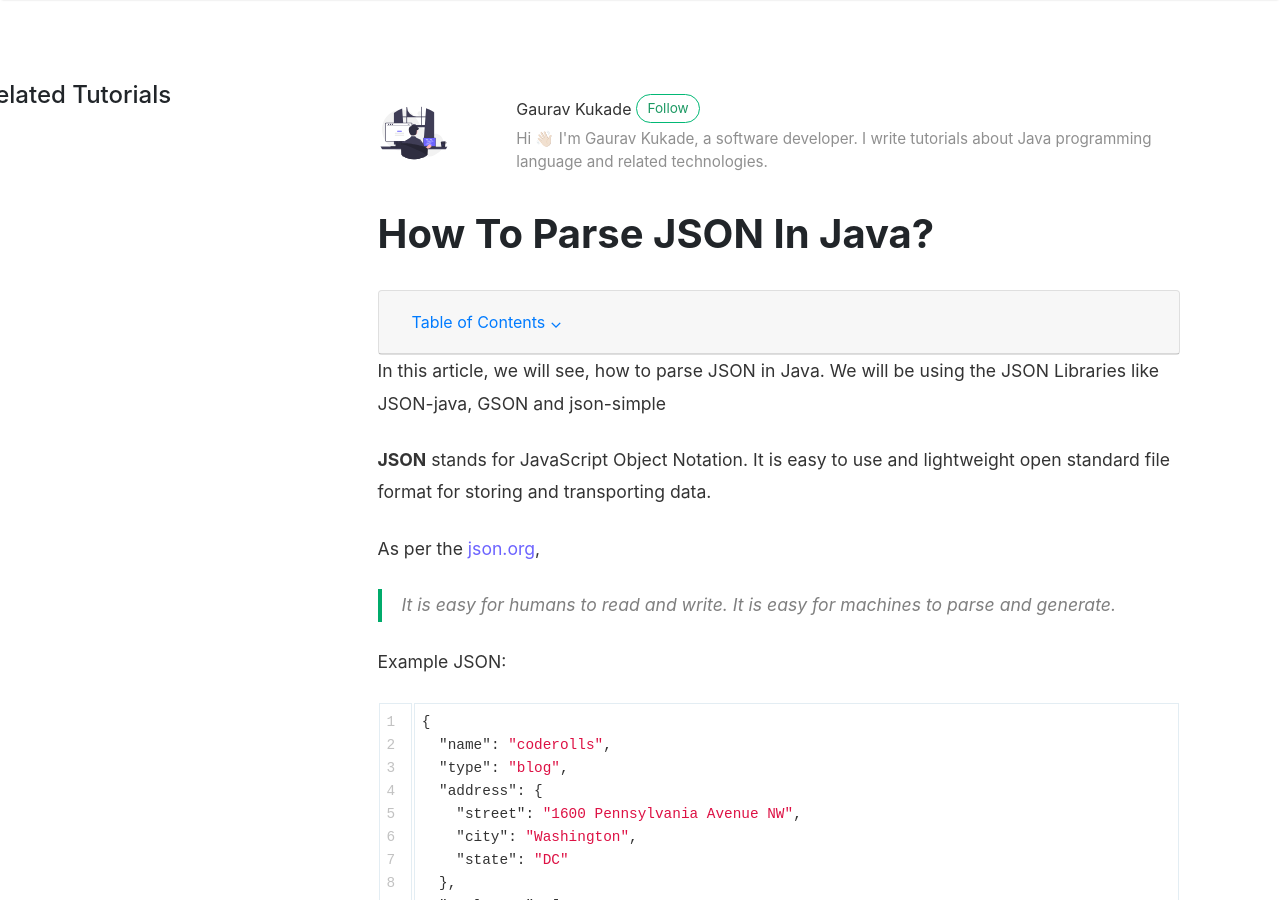
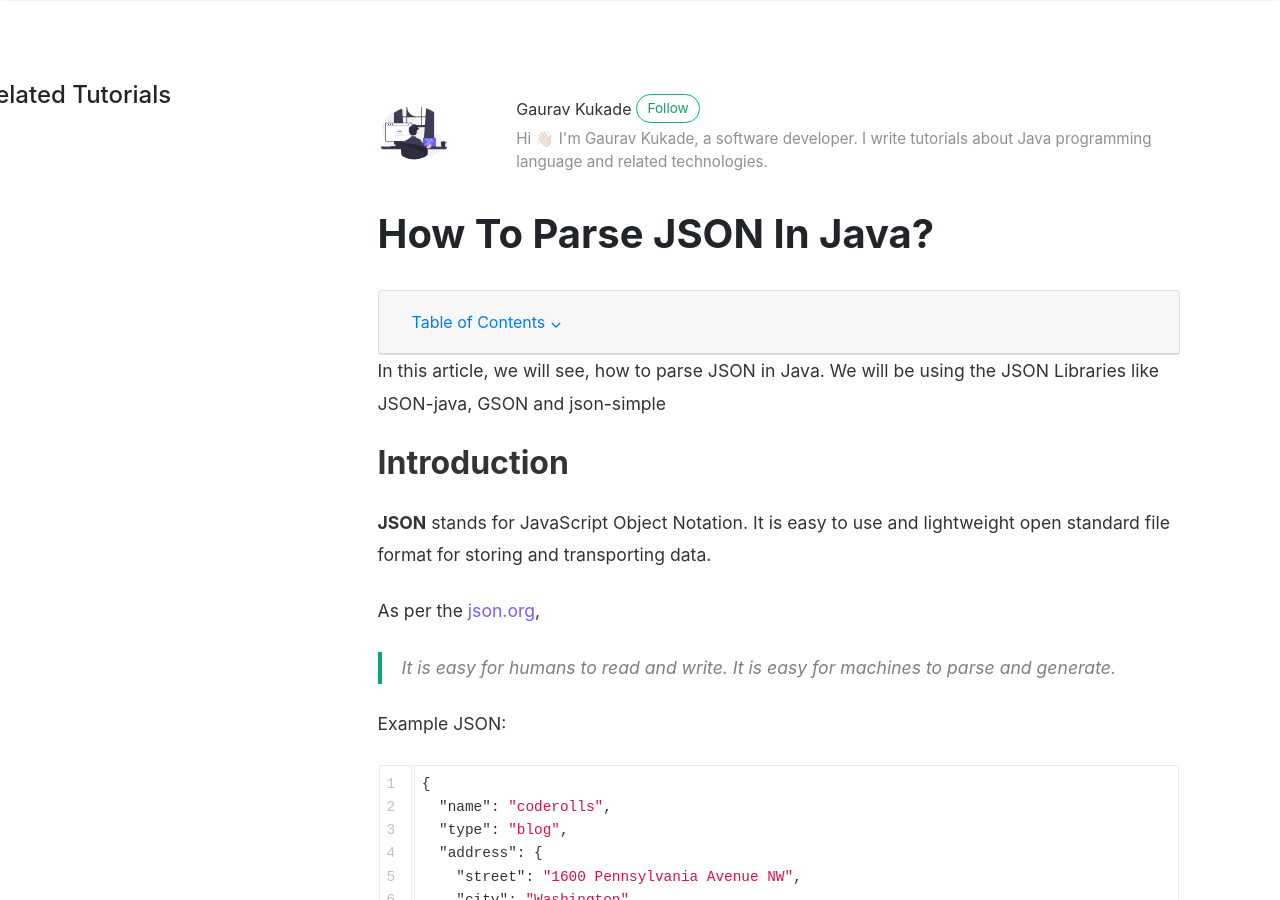
Before and after one commit to coderolls/coderolls-blog, a Jekyll site: the page built from _posts/java-json/2021-01-07-parse-json-in-java.md, in a window 1280 px wide and 900 px high. Built offline with Jekyll 4.4.1, drawn with Linux system fonts in a browser that asks for light colours; nearby versions of some CDN libraries; comment, search, counter and statistics services are not loaded.

Commit message:
Update featured post box - remove image, Add reverse string as featured blog

```diff
--- a/_includes/featuredbox.html
+++ b/_includes/featuredbox.html
@@ -3,6 +3,7 @@
 <div class="col-md-6 mb-30px">
     <div class="listfeaturedtag h-100">
         <div class="row h-100">
+            <!--
             <div class="col-12 col-md-12 col-lg-5 pr-lg-0">
                 <div class="h-100">
                     <div class="wrapthumbnail">
@@ -16,7 +17,10 @@
                     </div>
                 </div>
             </div>
+
             <div class="col-12 col-md-12 col-lg-7">
+            -->
+            <div class="col-12 col-md-12 "> <!--Added extra div start instead of above one-->
                 <div class="h-100 card-group">
                     <div class="card">
                         <div class="card-body">
--- a/_posts/java-json/2021-01-07-parse-json-in-java.md
+++ b/_posts/java-json/2021-01-07-parse-json-in-java.md
@@ -8,6 +8,8 @@
 featured: true
 ---
 In this article, we will see, how to parse JSON in Java. We will be using the JSON Libraries like JSON-java, GSON and json-simple
+
+## Introduction
 
 **JSON** stands for JavaScript Object Notation. It is easy to use and lightweight open standard file format for storing and transporting data.
 
```
Also changed, not shown: _posts/java-string/2019-12-02-reverse-a-string-in-java.md (+1 -1 lines).
